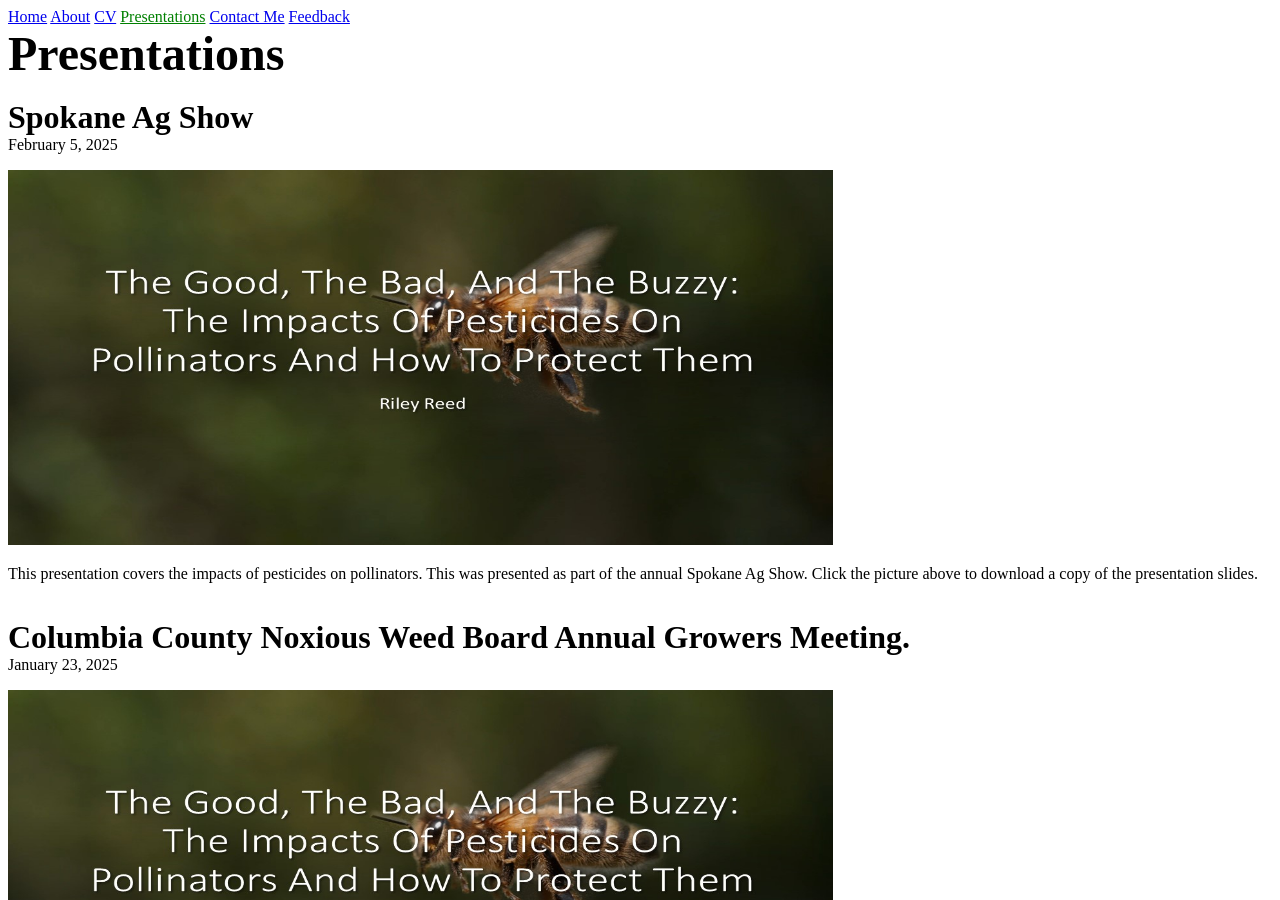
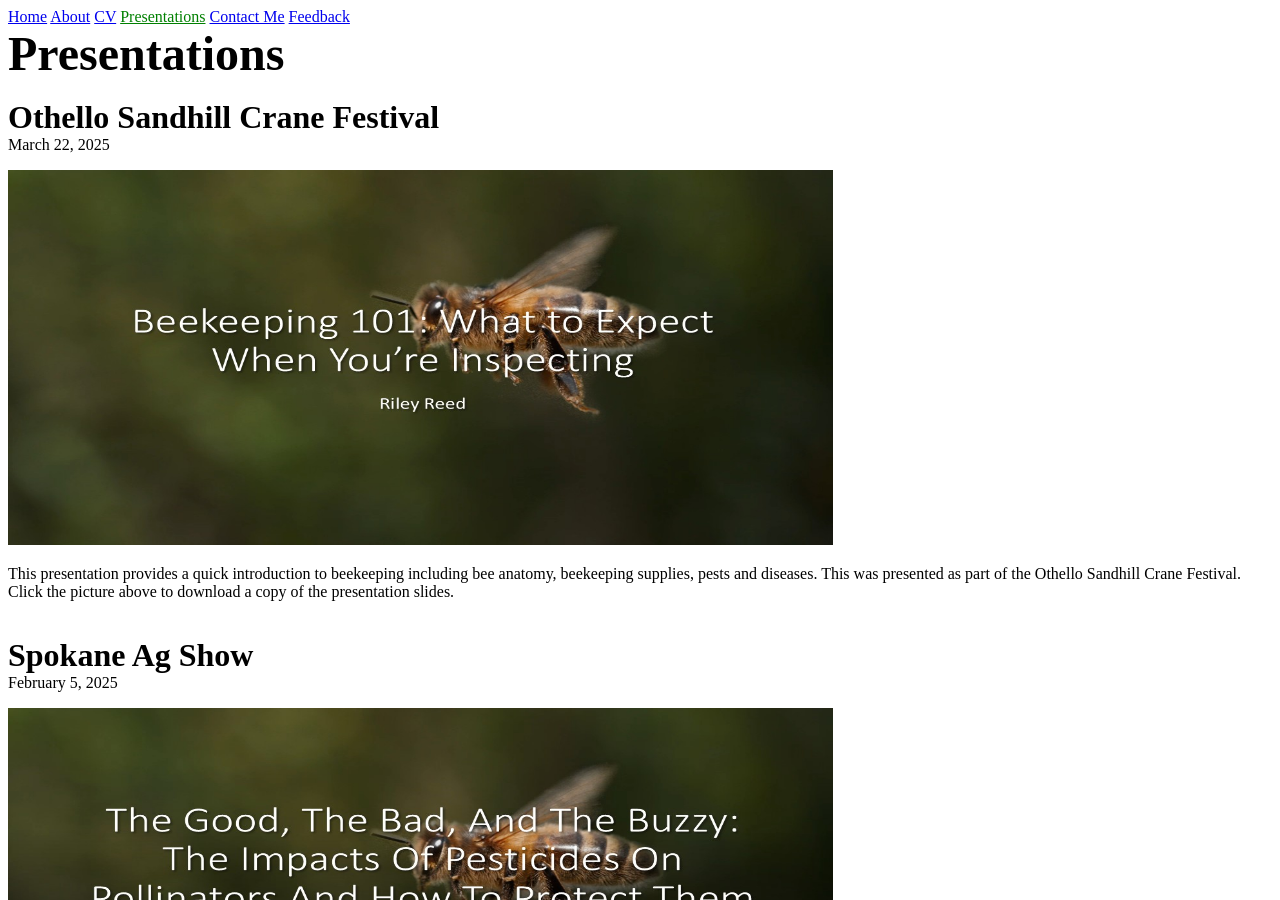
Before and after one commit to thebugman99/thebugman99.github.io, a Jekyll site: the page built from presentations.html, in a window 1280 px wide and 900 px high. Built offline with Jekyll 4.4.1, drawn with Linux system fonts in a browser that asks for light colours.

Commit message:
added another presentation

```diff
--- a/presentations.html
+++ b/presentations.html
@@ -3,6 +3,18 @@ layout: default
 ---
 <b><font size=8>
 Presentations</font></b><br><br>
+
+
+<b><font size=6>Othello Sandhill Crane Festival</font></b><br>
+March 22, 2025
+
+
+<p><a href="https://drive.google.com/file/d/1ZCCCC6-6rUslEpyn4r6UK1qer0LffKsQ/view?usp=sharing">
+<img src="{{ site.baseurl }}/assets/images/cranefestival25.jpg" width="825" height="375">
+</a></p>
+
+This presentation provides a quick introduction to beekeeping including bee anatomy, beekeeping supplies, pests and diseases. This was presented as part of the Othello Sandhill Crane Festival. Click the picture above to download a copy of the presentation slides.<br><br><br>
+
 
 
 
```
Also changed, not shown: assets/images/cranefestival25.jpg (added).
